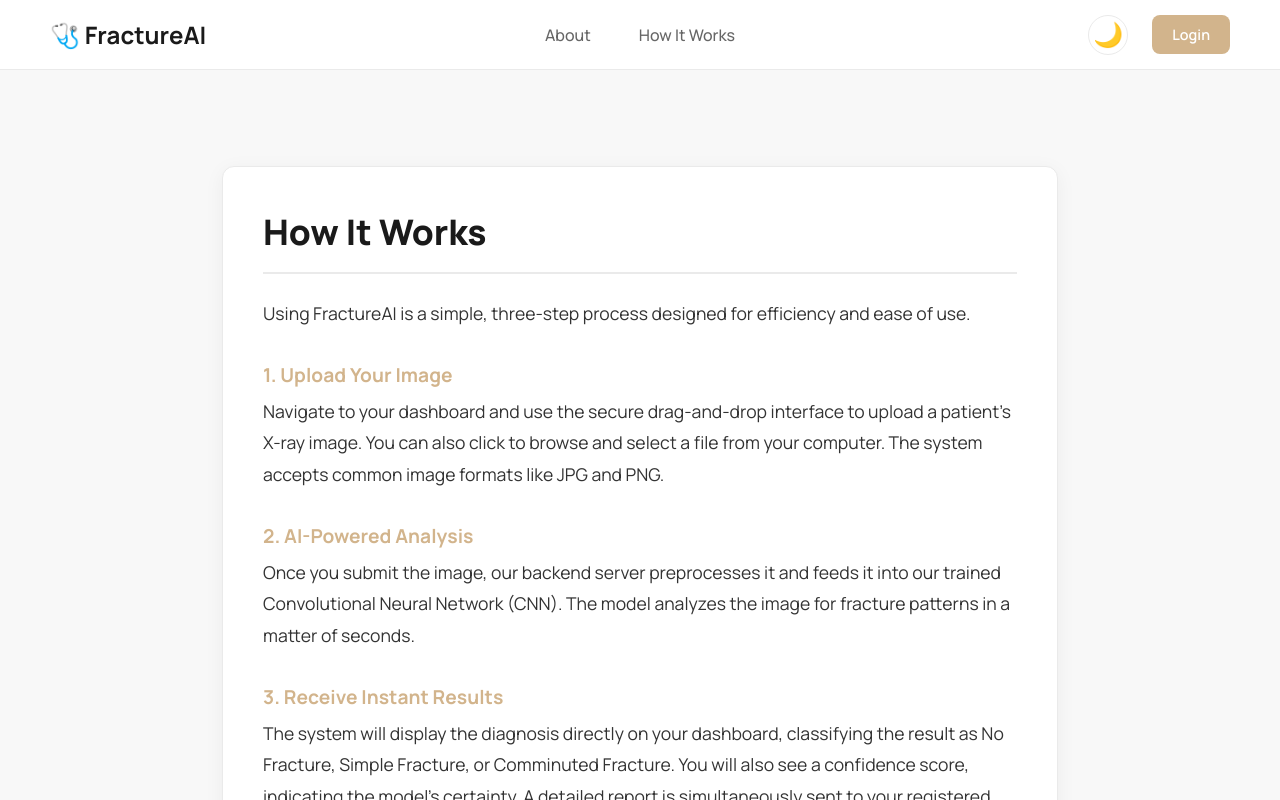
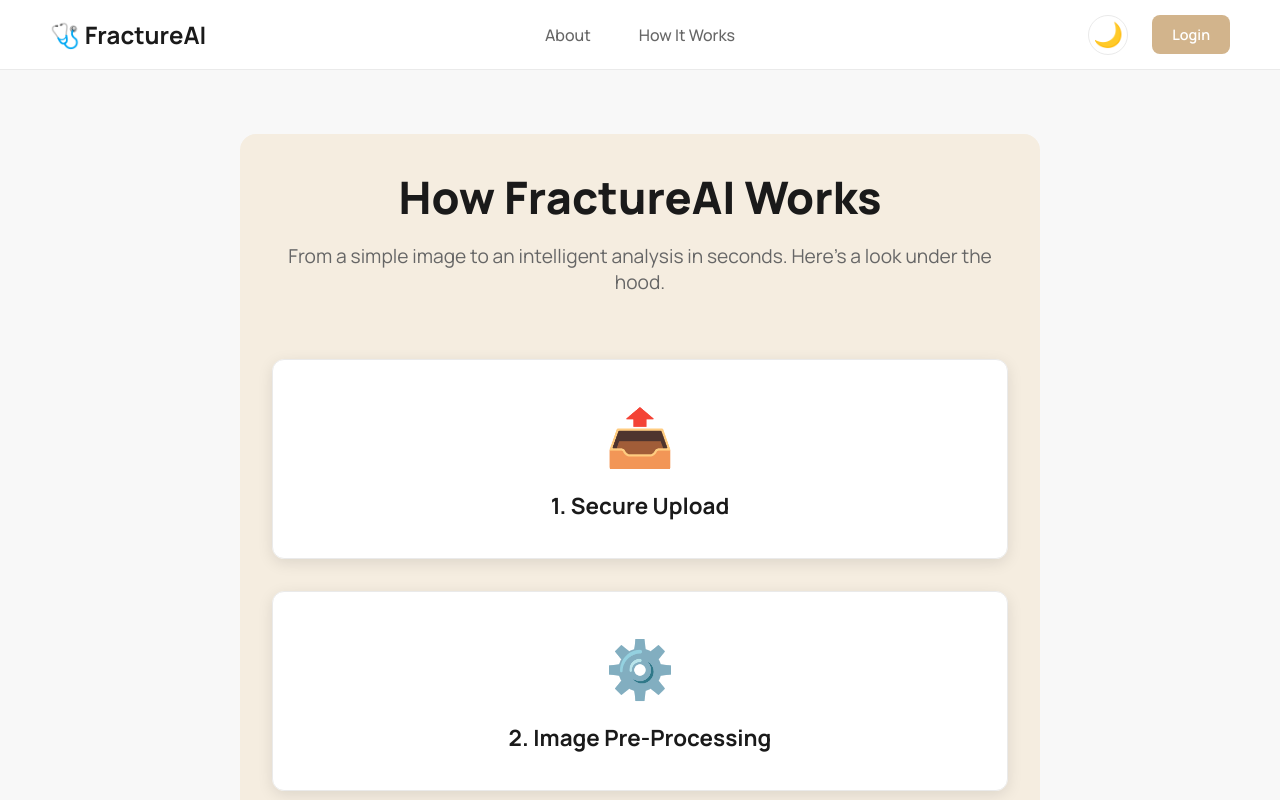
Before and after one commit to KrishBurla/FractureAI-Advanced, a React (Create React App) app in the folder frontend/: page /how-it-works in a window 1280 px wide. Shown: the top 800 px of the page. Built offline with nearby package versions, Linux system fonts and the light colour scheme; no server answers.

Commit message:
fix: Final Updates

```diff
--- a/frontend/src/components/ResultCard/ResultCard.css
+++ b/frontend/src/components/ResultCard/ResultCard.css
@@ -97,6 +97,7 @@
   text-align: right;
 }
 
+/* --- RECOMMENDATIONS SECTION FIX --- */
 .recommendations-section {
   margin-top: 1rem;
   padding-top: 1.5rem;
@@ -106,12 +107,13 @@
 .recommendations-section h4 {
   font-size: 1.1rem;
   margin-bottom: 1rem;
-  color: var(--text);
+  color: var(--text); /* Use theme text color */
 }
 
 .recommendations-section ul {
   list-style-type: none;
   padding-left: 0;
+  color: var(--text-color-secondary); /* Use theme secondary text color */
 }
 
 .recommendations-section li {
@@ -130,6 +132,7 @@
   font-size: 1.2rem;
   line-height: 1;
 }
+/* --- END OF FIX --- */
 
 .email-notification {
   margin-top: 2rem;
--- a/frontend/src/components/ResultCard/ResultCard.jsx
+++ b/frontend/src/components/ResultCard/ResultCard.jsx
@@ -4,8 +4,9 @@ import { recommendations } from '../../utils/recommendations';
 import './ResultCard.css';
 
 const ResultCard = ({ user, result, onReset }) => {
-  const { prediction, confidence, patientName, patientAge, patientSex, imagePath } = result;
-  const confidencePercent = (confidence * 100).toFixed(2);
+  // Use 'prediction' if it exists, otherwise fall back to 'result' for consistency
+  const prediction = result.prediction || result.result;
+  const confidencePercent = (result.confidence * 100).toFixed(2);
 
   const specificRecommendations = recommendations[prediction];
 
@@ -17,24 +18,6 @@ const ResultCard = ({ user, result, onReset }) => {
   return (
     <div className="result-card-container">
       <h3>Analysis Result</h3>
-
-      <div className="result-main-content">
-        <div className="result-image-container">
-          <img src={imagePath} alt="Analyzed X-Ray" className="result-image" />
-        </div>
-
-        <div className="result-details-container">
-          {patientName && (
-            <div className="patient-details-section">
-              <h4>Patient Details</h4>
-              <p><strong>Name:</strong> {patientName}</p>
-              <p><strong>Age:</strong> {patientAge}</p>
-              <p><strong>Sex:</strong> {patientSex}</p>
-            </div>
-          )}
-
-          <div className="analysis-details-section">
-            <h4>Analysis</h4>
       <div className="result-item">
         <span className="result-label">Prediction:</span>
         <span className="result-value prediction">{formatPrediction(prediction)}</span>
@@ -50,9 +33,6 @@ const ResultCard = ({ user, result, onReset }) => {
           />
         </div>
         <span className="result-value confidence">{confidencePercent}%</span>
-            </div>
-          </div>
-        </div>
       </div>
 
       {specificRecommendations && (
--- /dev/null
+++ b/frontend/src/pages/HowItWorks.css
@@ -0,0 +1,104 @@
+.how-it-works-container {
+  width: 100%;
+  max-width: 800px;
+  margin: 4rem auto;
+  padding: 2rem;
+  background-color: var(--secondary);
+  border-radius: 16px;
+}
+
+.how-it-works-header {
+  text-align: center;
+  margin-bottom: 4rem;
+}
+
+.how-it-works-header h1 {
+  font-size: 2.8rem;
+  font-weight: 800;
+  margin-bottom: 1rem;
+}
+
+.how-it-works-header p {
+  font-size: 1.2rem;
+  color: #666;
+}
+
+/* --- Stack Layout Styles --- */
+.flip-card-stack {
+  display: flex;
+  flex-direction: column; /* This creates the vertical stack */
+  align-items: center;
+  gap: 2rem;
+  perspective: 1500px;
+}
+
+.flip-card {
+  background-color: transparent;
+  width: 100%;
+  max-width: 1000px;
+  height: 200px;
+  border: none;
+  cursor: pointer;
+}
+
+.flip-card-inner {
+  position: relative;
+  width: 100%;
+  height: 100%;
+  text-align: center;
+  /* --- CHANGE: Slowed down the transition --- */
+  transition: transform 0.6s, box-shadow 0.3s; /* Increased from 0.8s to 1.2s */
+  transform-style: preserve-3d;
+  box-shadow: 0 4px 15px rgba(0,0,0,0.1);
+  border-radius: 12px;
+}
+
+/* --- Adjusted for a vertical (top/bottom) flip --- */
+.flip-card:hover .flip-card-inner,
+.flip-card:focus .flip-card-inner,
+.flip-card:focus-within .flip-card-inner {
+  transform: rotateX(180deg);
+  box-shadow: 0 10px 25px rgba(0,0,0,0.2);
+}
+
+.flip-card-front, .flip-card-back {
+  position: absolute;
+  width: 100%;
+  height: 100%;
+  -webkit-backface-visibility: hidden;
+  backface-visibility: hidden;
+  border-radius: 12px;
+  display: flex;
+  flex-direction: column;
+  justify-content: center;
+  align-items: center;
+  padding: 1.5rem;
+}
+
+.flip-card-front {
+  background-color: var(--surface-color);
+  border: 1px solid var(--accent);
+  color: var(--text-color-primary);
+}
+
+.card-icon {
+  font-size: 3.5rem;
+  margin-bottom: 1rem;
+}
+
+.card-title {
+  font-size: 1.4rem;
+  font-weight: 700;
+}
+
+.flip-card-back {
+  background-color: var(--primary);
+  color: white;
+  transform: rotateX(180deg); /* Must match the hover transform */
+}
+
+.card-description {
+  font-size: 1rem;
+  line-height: 1.7;
+  text-align: left;
+}
--- a/frontend/src/pages/HowItWorks.jsx
+++ b/frontend/src/pages/HowItWorks.jsx
@@ -1,29 +1,46 @@
 import React from 'react';
-import './StaticPages.css';
+import AnimatedPage from '../components/AnimatedPage';
+import './HowItWorks.css';
+
+const FlipCard = ({ icon, title, children }) => (
+  <div className="flip-card" tabIndex="0">
+    <div className="flip-card-inner">
+      <div className="flip-card-front">
+        <div className="card-icon">{icon}</div>
+        <div className="card-title">{title}</div>
+      </div>
+      <div className="flip-card-back">
+        <div className="card-description">{children}</div>
+      </div>
+    </div>
+  </div>
+);
 
 const HowItWorks = () => {
   return (
-    <div className="static-page-container">
-      <div className="static-page-card">
-        <h1>How It Works</h1>
-        <p>Using FractureAI is a simple, three-step process designed for efficiency and ease of use.</p>
-
-        <div className="step">
-          <h3>1. Upload Your Image</h3>
-          <p>Navigate to your dashboard and use the secure drag-and-drop interface to upload a patient's X-ray image. You can also click to browse and select a file from your computer. The system accepts common image formats like JPG and PNG.</p>
+    <AnimatedPage>
+      <div className="how-it-works-container">
+        <div className="how-it-works-header">
+          <h1>How FractureAI Works</h1>
+          <p>From a simple image to an intelligent analysis in seconds. Here's a look under the hood.</p>
         </div>
 
-        <div className="step">
-          <h3>2. AI-Powered Analysis</h3>
-          <p>Once you submit the image, our backend server preprocesses it and feeds it into our trained Convolutional Neural Network (CNN). The model analyzes the image for fracture patterns in a matter of seconds.</p>
-        </div>
-
-        <div className="step">
-          <h3>3. Receive Instant Results</h3>
-          <p>The system will display the diagnosis directly on your dashboard, classifying the result as No Fracture, Simple Fracture, or Comminuted Fracture. You will also see a confidence score, indicating the model's certainty. A detailed report is simultaneously sent to your registered email address for your records.</p>
+        <div className="flip-card-stack">
+          <FlipCard icon="📤" title="1. Secure Upload">
+            You start by securely uploading an X-ray image. The system accepts common formats like JPG and PNG for your convenience.
+          </FlipCard>
+          <FlipCard icon="⚙️" title="2. Image Pre-Processing">
+            Our system automatically prepares your image for the AI by resizing, standardizing, and converting it into a format the neural network can understand.
+          </FlipCard>
+          <FlipCard icon="🧠" title="3. AI Analysis">
+            The image is passed through our custom-trained Convolutional Neural Network (CNN) to identify key features and patterns indicative of fractures.
+          </FlipCard>
+          <FlipCard icon="📊" title="4. Instant Results">
+            Within seconds, the model classifies the X-ray and returns a prediction with a confidence score, displayed in a clear, easy-to-read format.
+          </FlipCard>
         </div>
       </div>
-    </div>
+    </AnimatedPage>
   );
 };
 
```
Also changed, not shown: frontend/src/pages/History.css (+88 -48 lines), frontend/src/pages/History.jsx (+73 -24 lines), 1 other file (tests, documents, lock files or other folders). Lines whose indentation alone changed are shown as unchanged.
